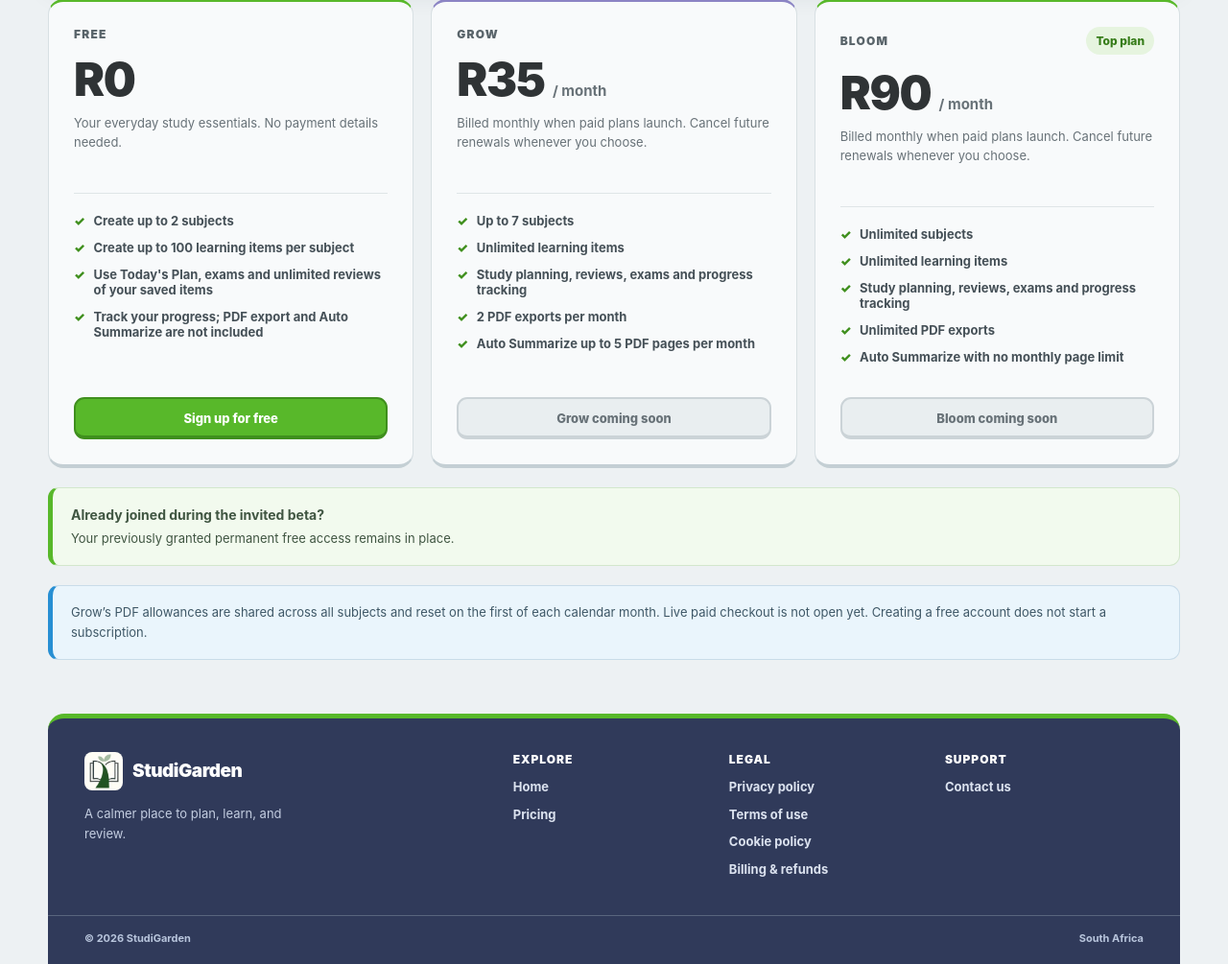
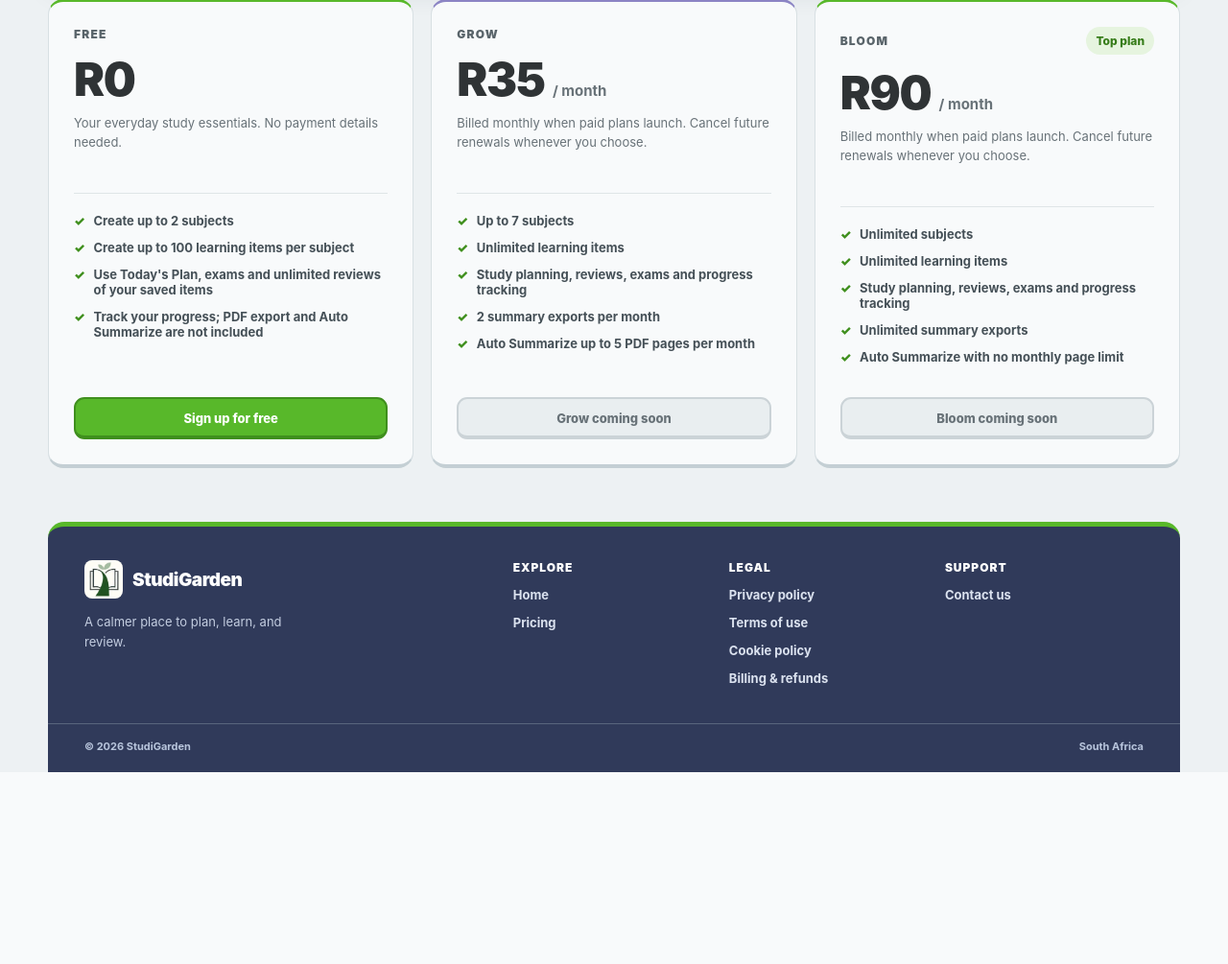
Before and after one commit to zeanbritz/studyoptimizer, a Django app: page /pricing/ in a window 1280 px wide. Shown: the part 372-1377 px from the top of the page at 96% size. After the commit the page ends 1177 px from the top, so only its background shows below. Run offline with Django 4.2, Linux system fonts and the light colour scheme; parts of the project's set-up code (start-up, migrations or seed data) failed here and were passed over.

Commit message:
pricing on landing added

```diff
--- a/accounts/plans.py
+++ b/accounts/plans.py
@@ -38,8 +38,8 @@ class StudyPlan:
             features.append("PDF exports and Auto Summarize are not included")
         else:
             features.extend([
-                f"{self.monthly_pdf_exports} PDF exports per month"
-                if self.monthly_pdf_exports is not None else "Unlimited PDF exports",
+                f"{self.monthly_pdf_exports} summary exports per month"
+                if self.monthly_pdf_exports is not None else "Unlimited summary exports",
                 f"Auto Summarize up to {self.monthly_summary_pages} PDF pages per month"
                 if self.monthly_summary_pages is not None else "Auto Summarize with no monthly page limit",
             ])
--- a/accounts/test_live_payments.py
+++ b/accounts/test_live_payments.py
@@ -305,9 +305,9 @@ class LiveCheckoutTests(TestCase):
             )
             for feature in (
                 "Create up to 2 subjects", "Create up to 100 learning items",
-                "Up to 7 subjects", "2 PDF exports per month",
+                "Up to 7 subjects", "2 summary exports per month",
                 "Auto Summarize up to 5 PDF pages per month",
-                "Unlimited subjects", "Unlimited PDF exports",
+                "Unlimited subjects", "Unlimited summary exports",
             ):
                 self.assertContains(response, feature)
             markup = re.search(
--- a/landing/templates/landing/home.html
+++ b/landing/templates/landing/home.html
@@ -28,6 +28,7 @@
                 <a class="site-nav__link" href="#why">Why StudiGarden</a>
             </nav>
             <div class="site-header__actions">
+                <a class="site-header__signin" href="{% url 'pricing' %}">Pricing</a>
                 {% if user.is_authenticated %}
                     <a class="site-header__signin" href="{% url 'dashboard' %}">Dashboard</a>
                     <form method="post" action="{% url 'logout' %}" class="logout-form">
--- a/landing/templates/landing/pricing.html
+++ b/landing/templates/landing/pricing.html
@@ -177,42 +177,6 @@
             line-height: 1.6;
         }
 
-        .beta-note,
-        .billing-disclaimer {
-            margin: 20px 0 0;
-            padding: 17px 19px;
-            border-radius: 11px;
-            font-size: 13px;
-            line-height: 1.6;
-        }
-
-        .beta-note {
-            border: 1px solid #d3e7cc;
-            border-left: 5px solid var(--green);
-            background: #f2faee;
-            color: #405642;
-        }
-
-        .beta-note strong {
-            display: block;
-            margin-bottom: 3px;
-            font-size: 14px;
-        }
-
-        .beta-note a {
-            color: #367c19;
-            font-weight: 850;
-            text-decoration: underline;
-            text-underline-offset: 2px;
-        }
-
-        .billing-disclaimer {
-            border: 1px solid #c9dce9;
-            border-left: 5px solid #278fd3;
-            background: #eaf5fc;
-            color: #3f5867;
-        }
-
         a:focus-visible,
         button:focus-visible,
         input:focus-visible {
@@ -266,15 +230,6 @@
             </section>
 
             {% include 'landing/partials/plan_cards.html' %}
-
-            <aside class="beta-note" aria-label="Existing beta members">
-                <strong>Already joined during the invited beta?</strong>
-                Your previously granted permanent free access remains in place.
-            </aside>
-
-            <p class="billing-disclaimer">
-                Grow’s PDF allowances are shared across all subjects and reset on the first of each calendar month. {% if live_checkout_enabled %}Paid checkout is handled by Paystack. See the <a href="{% url 'billing_policy' %}">refund and cancellation policy</a>.{% else %}Live paid checkout is not open yet.{% endif %} Creating a free account does not start a subscription.
-            </p>
         </main>
 
         {% include 'landing/partials/footer.html' %}
```
Also changed, not shown: landing/tests.py (+13 -0 lines).
